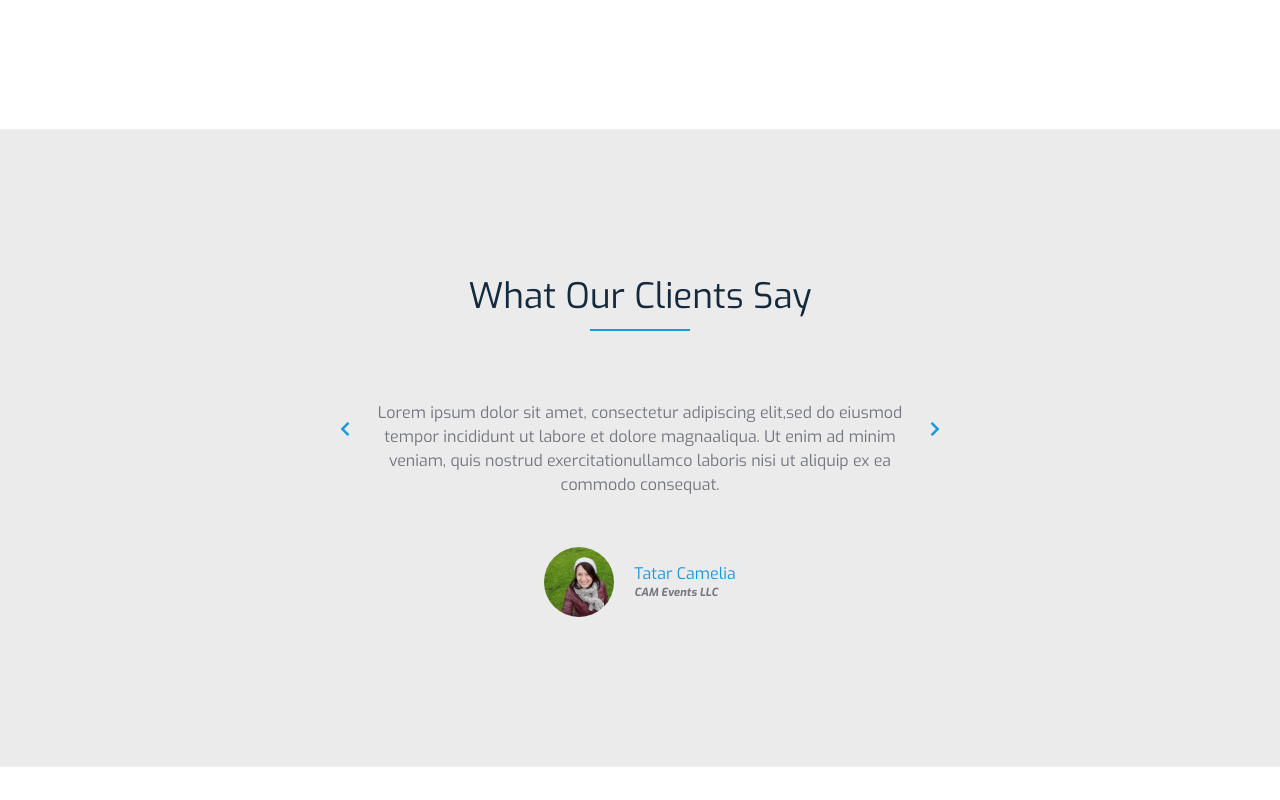
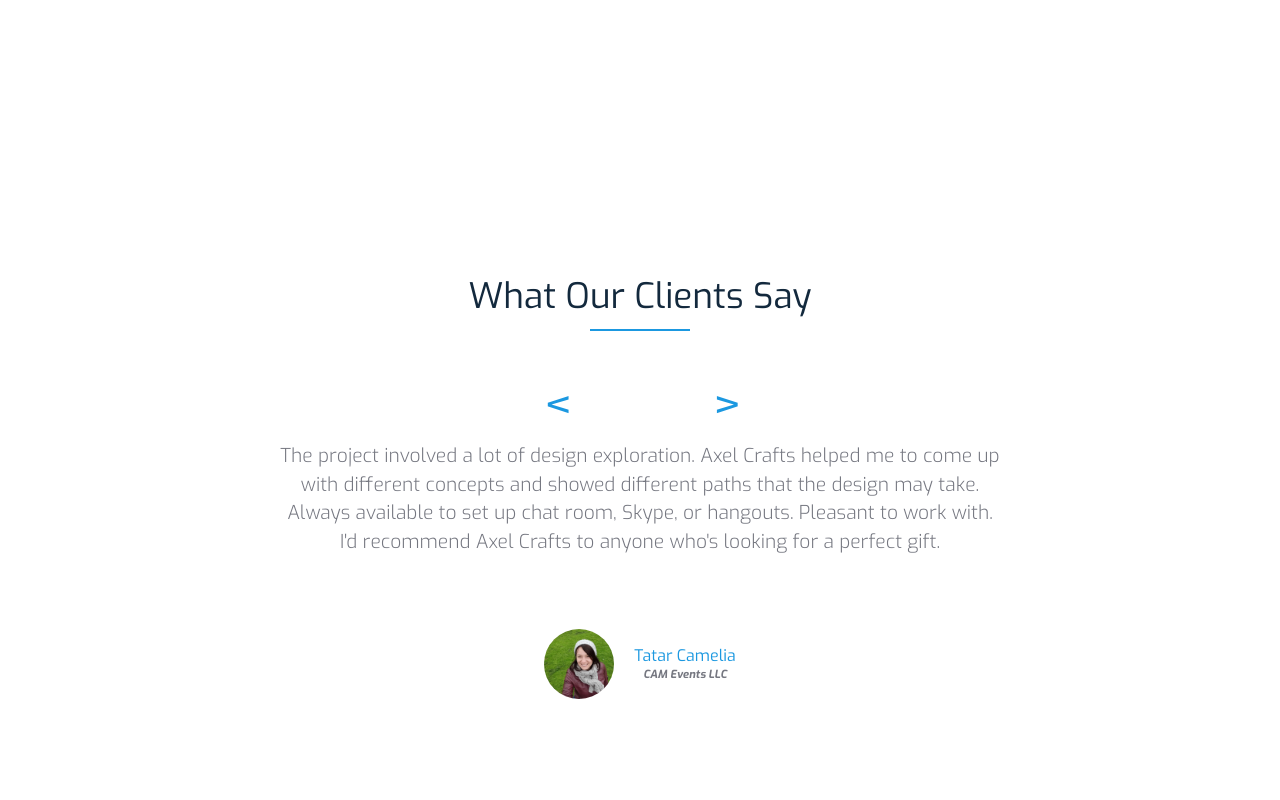
Before and after one commit to luciangheorghe/axelcraftsv2, a website built with Parcel: page src/index.html in a window 1280 px wide. Shown: the part 4360-5160 px from the top of the page. Built offline with nearby package versions, Linux system fonts and the light colour scheme.

Commit message:
added new file: sliderClient.js

```diff
--- a/src/index.html
+++ b/src/index.html
@@ -12,13 +12,13 @@
   <!--Responsive Navigation Bar-->
   <nav id="container-nav">
         <div class="nav-wrapper">
-          <a href="#container-nav" class="brand-logo">Axel Crafts</a>
+          <a href="#sliders-container" class="brand-logo">Axel Crafts</a>
           <ul id="nav-mobile" class="right hide-on-med-and-down">
-            <li><a href="#container-nav">Home</a></li>
-            <li><a href="#about">About</a></li>
-            <li><a href="#services">Services</a></li>
-            <li><a href="#recent-work">Portofolio</a></li>
-            <li><a href="#form">Contact</a></li>
+            <li><a href="#sliders-container" class="smoothscroll">Home</a></li>
+            <li><a href="#about" class="smoothscroll">About</a></li>
+            <li><a href="#services" class="smoothscroll">Services</a></li>
+            <li><a href="#recent-work" class="smoothscroll">Portofolio</a></li>
+            <li><a href="#form" class="smoothscroll">Contact</a></li>
           </ul>
         </div>
     </nav>
@@ -312,14 +312,24 @@
 
     <!--Our Clients Opinion Section-->
     <section id="clients-opinion">
-      <h3>What Our Clients Say</h3>
+      <h3 class="title-clients-section">What Our Clients Say</h3>
       <div class="line"></div>
-      <div class="client">
+
+      <div class="btn-bar">
+        <div id="buttons">
+          <a id="prev" href="#"><</a>
+          <!-- <a id="prev" href="#"><i class="fa fa-chevron-left" aria-hidden="true"></i></a> -->
+          <a id="next" href="#">></a>
+          <!-- <a id="next" href="#"><i class="fa fa-chevron-right" aria-hidden="true"></i></a> -->
+        </div>
+      </div>
+
+      <div id="clients">
+        <ul>
+
+          <li class="client">
             <div class="content">
-          <i class="fa fa-chevron-left" aria-hidden="true"></i>
-          <p>Lorem ipsum dolor sit amet, consectetur adipiscing elit,sed do eiusmod tempor incididunt ut labore et dolore magnaaliqua. Ut enim ad minim veniam, quis nostrud exercitationullamco laboris nisi ut
-              aliquip ex ea commodo consequat.</p>
-          <i class="fa fa-chevron-right" aria-hidden="true"></i>
+              <p class="client-phrase">The project involved a lot of design exploration. Axel Crafts helped me to come up with different concepts and showed different paths that the design may take. Always available to set up chat room, Skype, or hangouts. Pleasant to work with. I'd recommend Axel Crafts to anyone who's looking for a perfect gift.</p>
             </div>
             <div class="client-details">
               <div class="photo-wrapper">
@@ -330,7 +340,44 @@
                 <h5>CAM Events LLC</h5>
               </div>
             </div>
+          </li>
+
+          <li class="client">
+            <div class="content">
+              <p class="client-phrase">Axel Crafts is a great team. They have a lot of skills and experience in painting and spray painting area. They helped me a lot to create the perfect painting for our office. Their practical knowledge in Spary Painting is just marvelous. Very co-operative, patient and communicative.</p>
             </div>
+            <div class="client-details">
+              <div class="photo-wrapper">
+                <img class="photo" src="img/dani.jpeg" alt="dani" />
+              </div>
+              <div class="client-info">
+                <h4>Daniel Gheorghe</h4>
+                <h5>DIAMOND Photo LLC</h5>
+              </div>
+            </div>
+          </li>
+
+          <li class="client">
+            <div class="content">
+              <p class="client-phrase">Axel Crafts did an amazing job and delivered top quality artwork. I would hire them again.</p>
+            </div>
+            <div class="client-details">
+              <div class="photo-wrapper">
+                <img class="photo" src="img/valer.jpeg" alt="valer" />
+              </div>
+              <div class="client-info">
+                <h4>Valerian Alecsa</h4>
+                <h5>VAL Sketches LLC</h5>
+              </div>
+            </div>
+          </li>
+
+        </ul>
+
+
+      </div>
+
+
     </section>
 
     <!--Get in Touch Section-->
@@ -371,7 +418,7 @@
             <li><a href="#">privacy policy</a></li>
             <li><a href="#">login</a></li>
           </ul>
-          <a class="pull-right" href="#container-nav" data-toggle="tooltip" title="BACK TO TOP" id="top">
+          <a class="pull-right" href="#sliders-container" data-toggle="tooltip" title="BACK TO TOP" id="top">
             <i class="fas fa-angle-up"></i>
           </a>
         </div>
--- a/src/js/app.js
+++ b/src/js/app.js
@@ -1,8 +1,10 @@
 import '../scss/main.scss';
 var sliders = require('./slider.js');
 
-var menu = require('./menu.js');
+// var menu = require('./menu.js');
 
 var submit = require('./submit.js')
 
 var quote = require('./quote.js')
+
+var sliderClient = require('./sliderClient.js')
--- a/src/js/menu.js
+++ b/src/js/menu.js
@@ -1,23 +1,48 @@
-$(document).ready(function(){
-  // Add smooth scrolling to all links in navbar + footer link
-  $("a").on('click', function(event) {
+$(document).ready(function($) {
+    $('a[href^="#"]').bind('click.smoothscroll', function(e) {
+        e.preventDefault();
 
-  // Prevent default anchor click behavior
-  event.preventDefault();
+        // Get the current target hash
+        var target = this.hash;
 
-  // Store hash
-  var hash = this.hash;
+        // Animate the scroll bar action so its smooth instead of a hard jump
+        $('html, body').stop().animate({
+            'scrollTop' : $(target).offset().top
+        }, 900, 'swing', function() {
+            window.location.hash = target;
+        });
+    });
+});
 
-  // Using jQuery's animate() method to add smooth page scroll
-  // The optional number (900) specifies the number of milliseconds it takes to scroll to the specified area
-  $('html, body').animate({
-     scrollTop: $(hash).offset().top
-  }, 900, function(){
 
-    // Add hash (#) to URL when done scrolling (default click behavior)
-     window.location.hash = hash;
-    });
-  });
-  $('[data-toggle="tooltip"]').tooltip();
 
-});
+
+
+
+
+
+
+
+// $(document).ready(function(){
+//   // Add smooth scrolling to all links in navbar + footer link
+//   $("a").on('click', function(event) {
+//
+//   // Prevent default anchor click behavior
+//   event.preventDefault();
+//
+//   // Store hash
+//   var hash = this.hash;
+//
+//   // Using jQuery's animate() method to add smooth page scroll
+//   // The optional number (900) specifies the number of milliseconds it takes to scroll to the specified area
+//   $('html, body').animate({
+//      scrollTop: $(hash).offset().top
+//   }, 900, function(){
+//
+//     // Add hash (#) to URL when done scrolling (default click behavior)
+//      window.location.hash = hash;
+//     });
+//   });
+//   $('[data-toggle="tooltip"]').tooltip();
+//
+// });
--- a/src/js/slider.js
+++ b/src/js/slider.js
@@ -1,4 +1,4 @@
-// module.exports = {
+
   var slideIndex = 0;
   carousel();
 
@@ -13,4 +13,3 @@
       x[slideIndex-1].style.display = "block";
       setTimeout(carousel, 10000); // Change image every 10 seconds
   }
-// }
--- /dev/null
+++ b/src/js/sliderClient.js
@@ -0,0 +1,71 @@
+$(document).ready(function () {
+    //rotation speed and timer
+    var speed = 5000;
+
+    var run = setInterval(rotate, speed);
+    var slides = $('.client');
+    var container = $('#clients ul');
+    var elm = container.find(':first-child').prop("tagName");
+    var item_width = container.width();
+    var previous = 'prev'; //id of previous button
+    var next = 'next'; //id of next button
+    slides.width(item_width); //set the slides to the correct pixel width
+    container.parent().width(item_width);
+    container.width(slides.length * item_width); //set the slides container to the correct total width
+    container.find(elm + ':first').before(container.find(elm + ':last'));
+    resetSlides();
+
+
+    //if user clicked on prev button
+
+    $('#buttons a').click(function (e) {
+        //slide the item
+
+        if (container.is(':animated')) {
+            return false;
+        }
+        if (e.target.id == previous) {
+            container.stop().animate({
+                'left': 0
+            }, 1500, function () {
+                container.find(elm + ':first').before(container.find(elm + ':last'));
+                resetSlides();
+            });
+        }
+
+        if (e.target.id == next) {
+            container.stop().animate({
+                'left': item_width * -2
+            }, 1500, function () {
+                container.find(elm + ':last').after(container.find(elm + ':first'));
+                resetSlides();
+            });
+        }
+
+        //cancel the link behavior
+        return false;
+
+    });
+
+    //if mouse hover, pause the auto rotation, otherwise rotate it
+    container.parent().mouseenter(function () {
+        clearInterval(run);
+    }).mouseleave(function () {
+        run = setInterval(rotate, speed);
+    });
+
+
+    function resetSlides() {
+        //and adjust the container so current is in the frame
+        container.css({
+            'left': -1 * item_width
+        });
+    }
+
+});
+//a simple function to click next link
+//a timer will call this function, and the rotation will begin
+
+function rotate() {
+    $('#next').click();
+}
--- a/src/scss/_clients.scss
+++ b/src/scss/_clients.scss
@@ -1,41 +1,86 @@
 #clients-opinion{
+  // background: lightgreen;
   font-family: 'Exo', sans-serif;
-  width: 100%;
-  height: auto;
-  background: #EBEBEB;
+  position: relative;
+  width:60%;
+  margin:0 auto;
   padding: 150px 0 150px 0;
-  display: flex;
-  flex-direction: column;
-  align-items: center;
-  h3{
+
+  .title-clients-section{
     color: #13293D;
     text-align: center;
     font-size: 2.2rem;
     padding: 0 0 15px 0;
   }
   .line{
+    margin:0 auto;
     width: 100px;
     border-bottom: 2px solid $lightblue;
   }
-  .client{
-    padding: 50px 0 0 0;
-    width: 50%;
-    display: flex;
-    flex-direction: column;
-    align-items: center;
+
+  .btn-bar{
+    max-width: 346px;
+    margin: 0 auto;
+    display: block;
+    position: relative;
+    top: 40px;
+    width: 100%;
+
+    #buttons {
+    padding:0 0 5px 0;
+    // margin: 0 auto;
+    // float:right;
+      a{
+        text-align:center;
+        display:block;
+        font-size:50px;
+        float:left;
+        outline:0;
+        margin:0 67px;
+        color:$lightblue;
+        text-decoration:none;
+        display:block;
+        padding:9px;
+        width:35px;
+      }
+    }
+  }
+
+  #clients{
+    overflow: hidden;
+    position: relative;
+    width: 100%;
+    height: 300px;
+
+    ul{
+      list-style: none;
+      width:100%;
+      height:250px;
+      margin: 0;
+      padding: 0;
+      position: relative;
+
+      li{
+        width:100%;
+        height:250px;
+        float:left;
+        text-align: center;
+        position: relative;
+
         .content{
-      padding: 20px 0;
-      text-align: center;
-      display: flex;
-      flex-direction: row;
-      justify-content: center;
-      .fa{
-        padding: 20px;
-        color: $lightblue;
-      }
-      p{
+          display: table;
+          width: 100%;
+          .client-phrase{
+            font-weight: 100;
+            line-height: 1.5;
+            display: table-cell;
+            vertical-align: middle;
+            padding: 5px 20px;
+            height: 200px;
+            font-size: 1.2rem;
             color: $lightgrey;
-        line-height: 1.5;
+            // font-style: italic;
+            // text-shadow:.5px 0px #b14943;
           }
         }
         .client-details{
@@ -69,3 +114,5 @@
         }
       }
     }
+  }
+}
```
Also changed, not shown: dist/1ebdbb2951816af55d928ba2b0beeca2.jpeg (added), dist/2b4168bc6580242006991c0f2401a6ed.jpeg (added), dist/3fb821ee95b84a147f809d5c29b655c7.css, dist/3fb821ee95b84a147f809d5c29b655c7.js, dist/index.html, src/img/dani.jpeg (added), src/img/valer.jpeg (added). Lines whose indentation alone changed are shown as unchanged.
